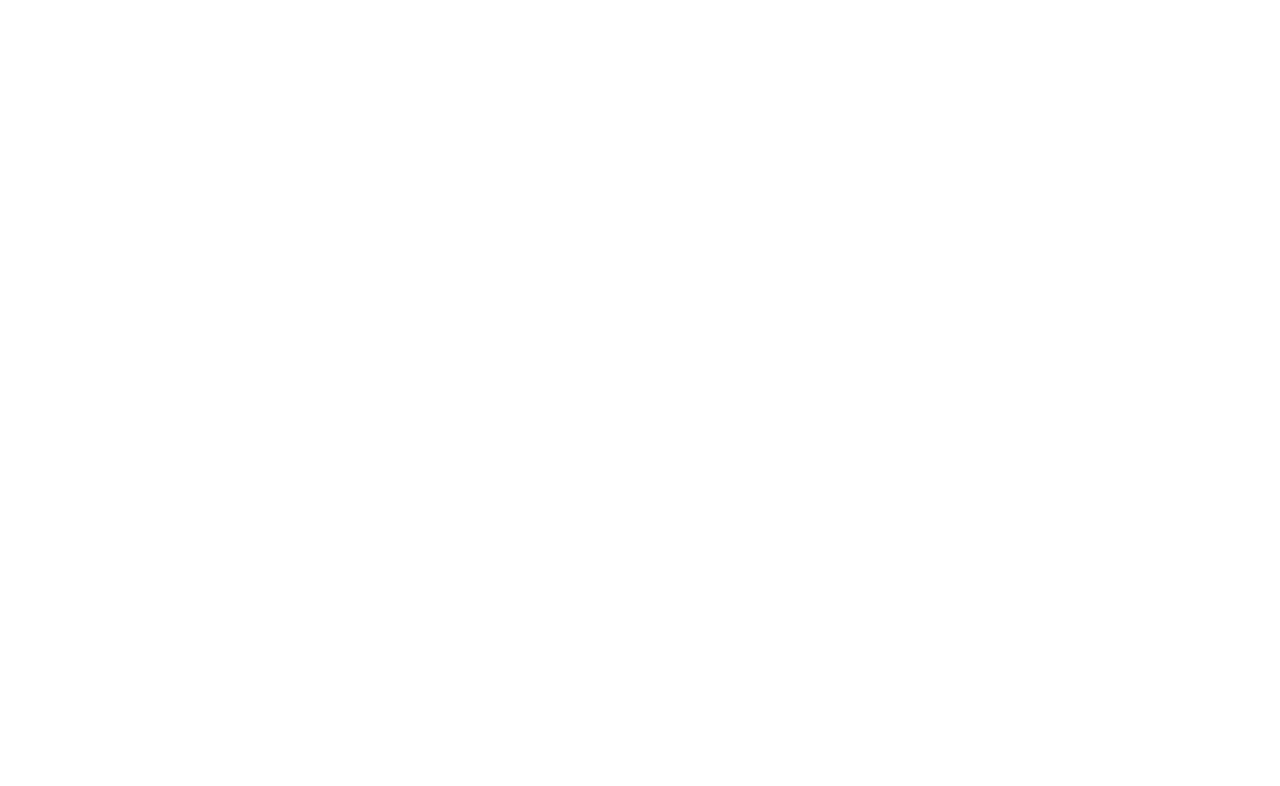
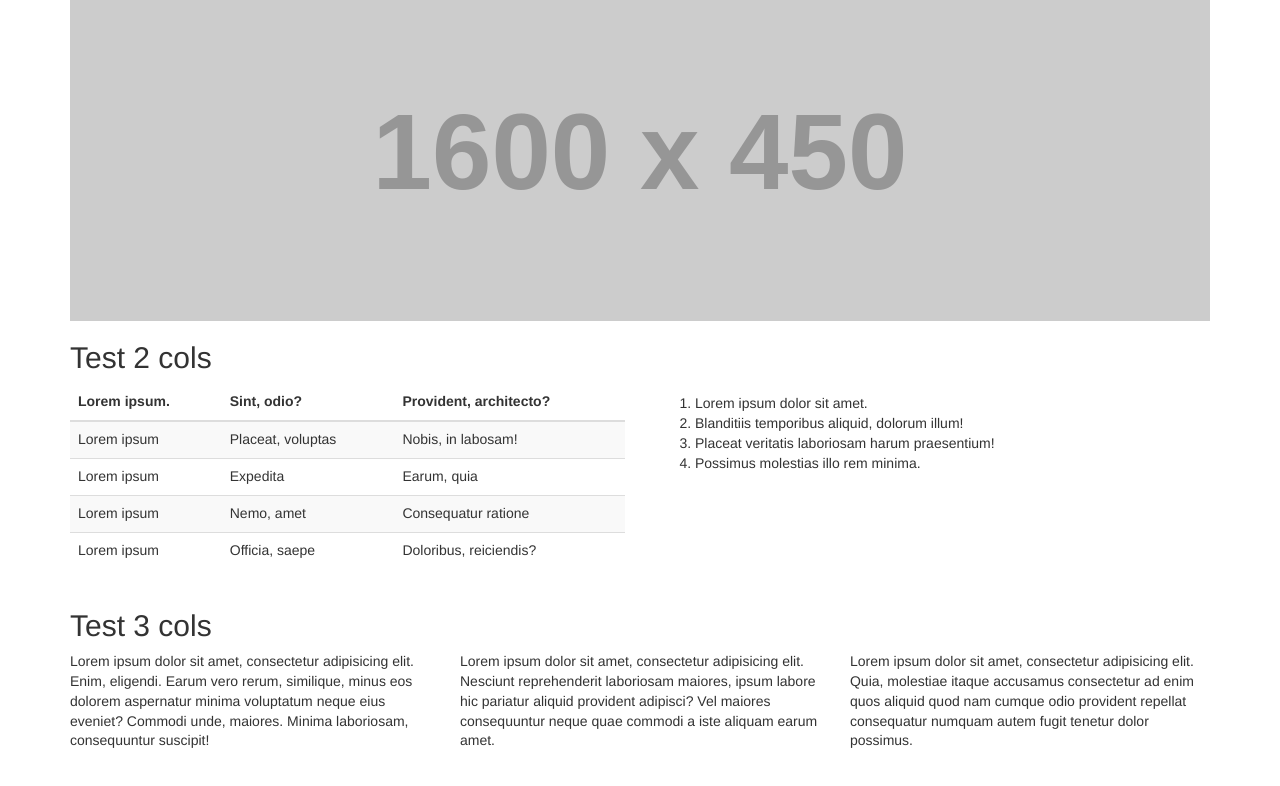
Before and after one commit to Usse/justFork, a website: page index.html in a window 1280 px wide. Drawn offline with Linux system fonts and the light colour scheme; placeholder pictures from the web are drawn by us.

Commit message:
basic html markup and css

```diff
--- a/index.html
+++ b/index.html
@@ -11,20 +11,101 @@
 
     <title></title>
 
-
     <link href="css/screen.css" rel="stylesheet">
     <script src="js/jquery.js"></script>
     <script src="js/utils.js"></script>
     <script src="js/scripts.js"></script>
 
-
   </head>
 
   <body>
-    <div class="container-fluid">
-      <div class="col-md-12">
+    <div class="container">
+      <div class="row">
+        <div class="col-md-12">
+          <img src="http://placehold.it/1600x450" alt="" class="img-responsive">
+        </div>
+      </div>
+      <div class="row">
+        <div class="col-md-12">
+          <h2>Test 2 cols</h2>
+        </div>
+      </div>
+      <div class="row">
+        <div class="col-md-6">
+          <table class="table table-striped table-hover">
+            <thead>
+              <tr>
+                <th>Lorem ipsum.</th>
+                <th>Sint, odio?</th>
+                <th>Provident, architecto?</th>
 
-
+              </tr>
+            </thead>
+            <tbody>
+              <tr>
+                <td>Lorem ipsum</td>
+                <td>Placeat, voluptas</td>
+                <td>Nobis, in labosam!</td>
+              </tr>
+              <tr>
+                <td>Lorem ipsum</td>
+                <td>Expedita</td>
+                <td>Earum, quia</td>
+              </tr>
+              <tr>
+                <td>Lorem ipsum</td>
+                <td>Nemo, amet</td>
+                <td>Consequatur ratione</td>
+              </tr>
+              <tr>
+                <td>Lorem ipsum</td>
+                <td>Officia, saepe</td>
+                <td>Doloribus, reiciendis?</td>
+              </tr>
+            </tbody>
+          </table>
+        </div>
+        <div class="col-md-6">
+          <p>
+            <ol class="list">
+              <li>Lorem ipsum dolor sit amet.</li>
+              <li>Blanditiis temporibus aliquid, dolorum illum!</li>
+              <li>Placeat veritatis laboriosam harum praesentium!</li>
+              <li>Possimus molestias illo rem minima.</li>
+            </ol>
+          </p>
+        </div>
+      </div>
+      <div class="row">
+        <div class="col-md-12">
+          <h2>Test 3 cols</h2>
+        </div>
+      </div>
+      <div class="row">
+        <div class="col-md-4">
+          <p>
+            Lorem ipsum dolor sit amet, consectetur adipisicing elit. Enim,
+            eligendi. Earum vero rerum, similique, minus eos dolorem aspernatur
+            minima voluptatum neque eius eveniet? Commodi unde, maiores. Minima
+            laboriosam, consequuntur suscipit!
+          </p>
+        </div>
+        <div class="col-md-4">
+          <p>
+            Lorem ipsum dolor sit amet, consectetur adipisicing elit. Nesciunt
+            reprehenderit laboriosam maiores, ipsum labore hic pariatur aliquid
+            provident adipisci? Vel maiores consequuntur neque quae commodi a
+            iste aliquam earum amet.
+          </p>
+        </div>
+        <div class="col-md-4">
+          <p>
+            Lorem ipsum dolor sit amet, consectetur adipisicing elit. Quia,
+            molestiae itaque accusamus consectetur ad enim quos aliquid quod
+            nam cumque odio provident repellat consequatur numquam autem fugit
+            tenetur dolor possimus.
+          </p>
+        </div>
       </div>
     </div>
   </body>
```
Also changed, not shown: README.md, css/screen.css, css/screen.scss (line endings or trailing spaces), 1 other file.
